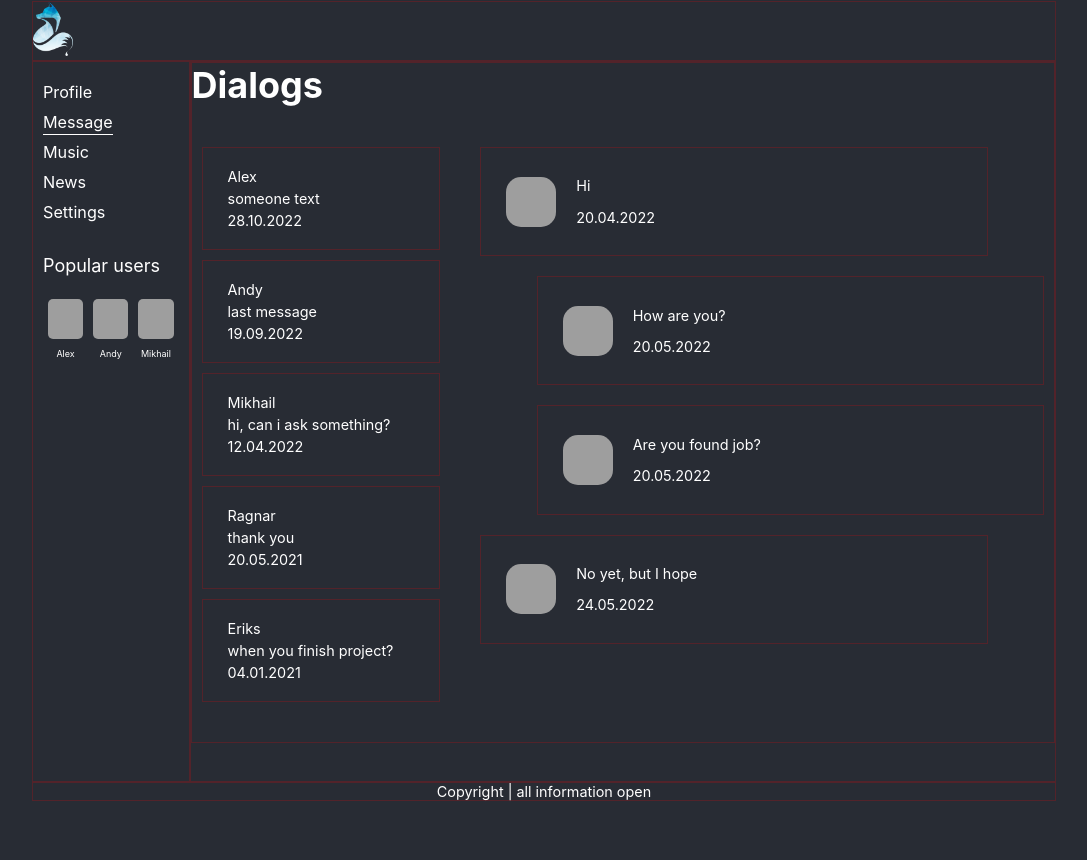
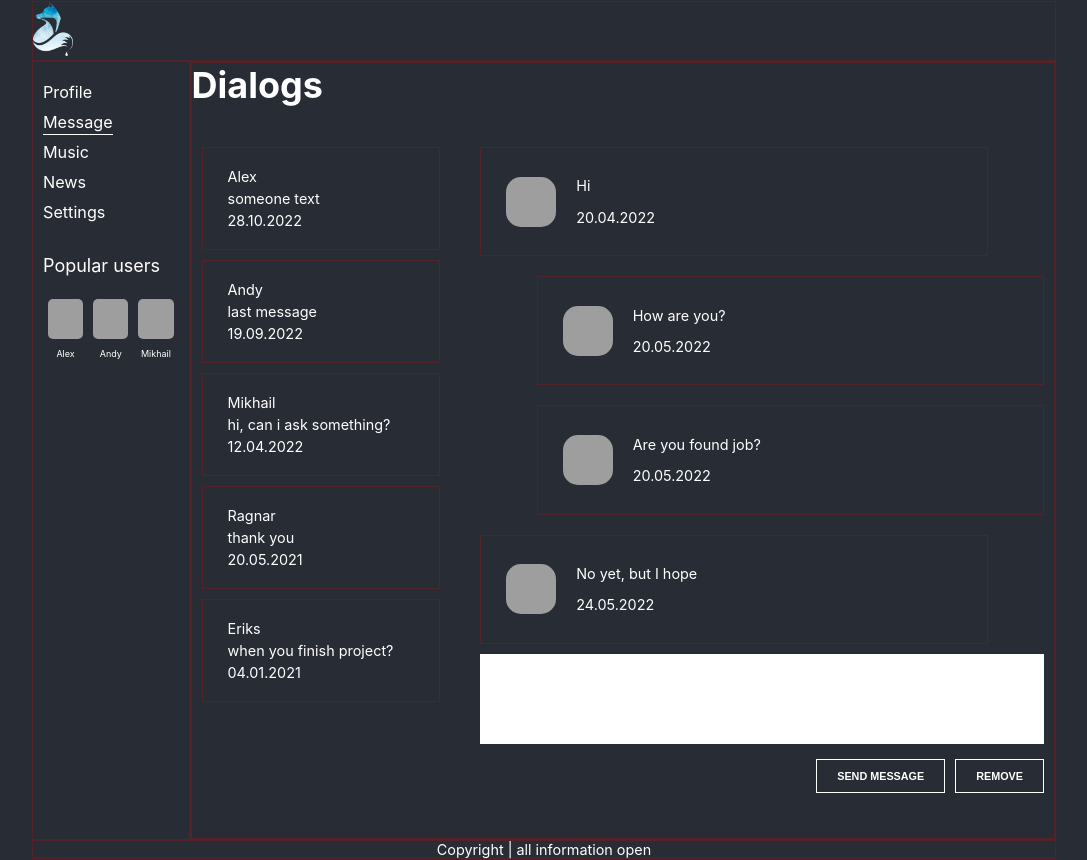
Before and after one commit to alexkrvch/reactjs, a React (Create React App) app: page /dialogs in a window 1280 px wide. Shown: the whole page, without its empty margins (96-1183 px from the left). Before the commit the page ends 802 px from the top, so only its background shows below. Built offline with nearby package versions, Linux system fonts and the light colour scheme; grey boxes are pictures that could not be loaded.

Commit message:
Lesson-31 small homework

```diff
--- a/src/components/Dialogs/Dialogs.jsx
+++ b/src/components/Dialogs/Dialogs.jsx
@@ -1,11 +1,19 @@
 import s from './Dialogs.module.css'
 import Dialog from "./Dialog/Dialog";
 import Message from "./Message/Message";
+import React from "react";
 
 const Dialogs = (props) => {
 
     let dialogs = props.state.dialogsData.map(d => <Dialog name={d.name} lastMessage={d.lastMessage} dateMessage={d.dateMessage} url={d.id} key={d.id} />)
     let messages = props.state.messageData.map(m => <Message id={m.id} text={m.text} dateMessage={m.dateMessage} key={m.id} author={m.author} img={m.img} />)
+
+    let newMessageArea = React.createRef();
+
+    const onSendMessage = () => {
+        let text = newMessageArea.current.value;
+        console.log(text)
+    }
 
     return (
         <div className={s.dialogs}>
@@ -16,6 +24,13 @@ const Dialogs = (props) => {
                 </div>
                 <div className={s.messages_list}>
                     {messages}
+                    <div className={s.sendMessage}>
+                        <textarea ref={newMessageArea}></textarea>
+                        <div className={s.buttons}>
+                            <button onClick={ onSendMessage }>Send message</button>
+                            <button>Remove</button>
+                        </div>
+                    </div>
                 </div>
             </div>
         </div>
--- a/src/components/Dialogs/Dialogs.module.css
+++ b/src/components/Dialogs/Dialogs.module.css
@@ -20,3 +20,42 @@
     display: flex;
     flex-flow: column;
 }
+
+.sendMessage textarea {
+    display: block;
+    width: 100%;
+    height: 90px;
+    padding: 10px;
+    box-sizing: border-box;
+    resize: none;
+    border: 1px solid #fff;
+}
+
+.sendMessage textarea:focus {
+    outline: none;
+}
+
+.buttons {
+    display: flex;
+    align-self: flex-end;
+    justify-content: right;
+    align-items: center;
+    padding: 15px 0;
+}
+
+.buttons button {
+    display: flex;
+    padding: 10px 20px;
+    background-color: rgba(0,0,0,0);
+    border-radius: 0;
+    border: 1px solid #ffffff;
+    transition: all 0.2s;
+    margin: 0 0 0 10px;
+    color: #fff;
+    font-weight: bold;
+    text-transform: uppercase;
+    font-size: 0.6em;
+    align-items: center;
+    justify-content: center;
+    cursor: pointer;
+}
```
